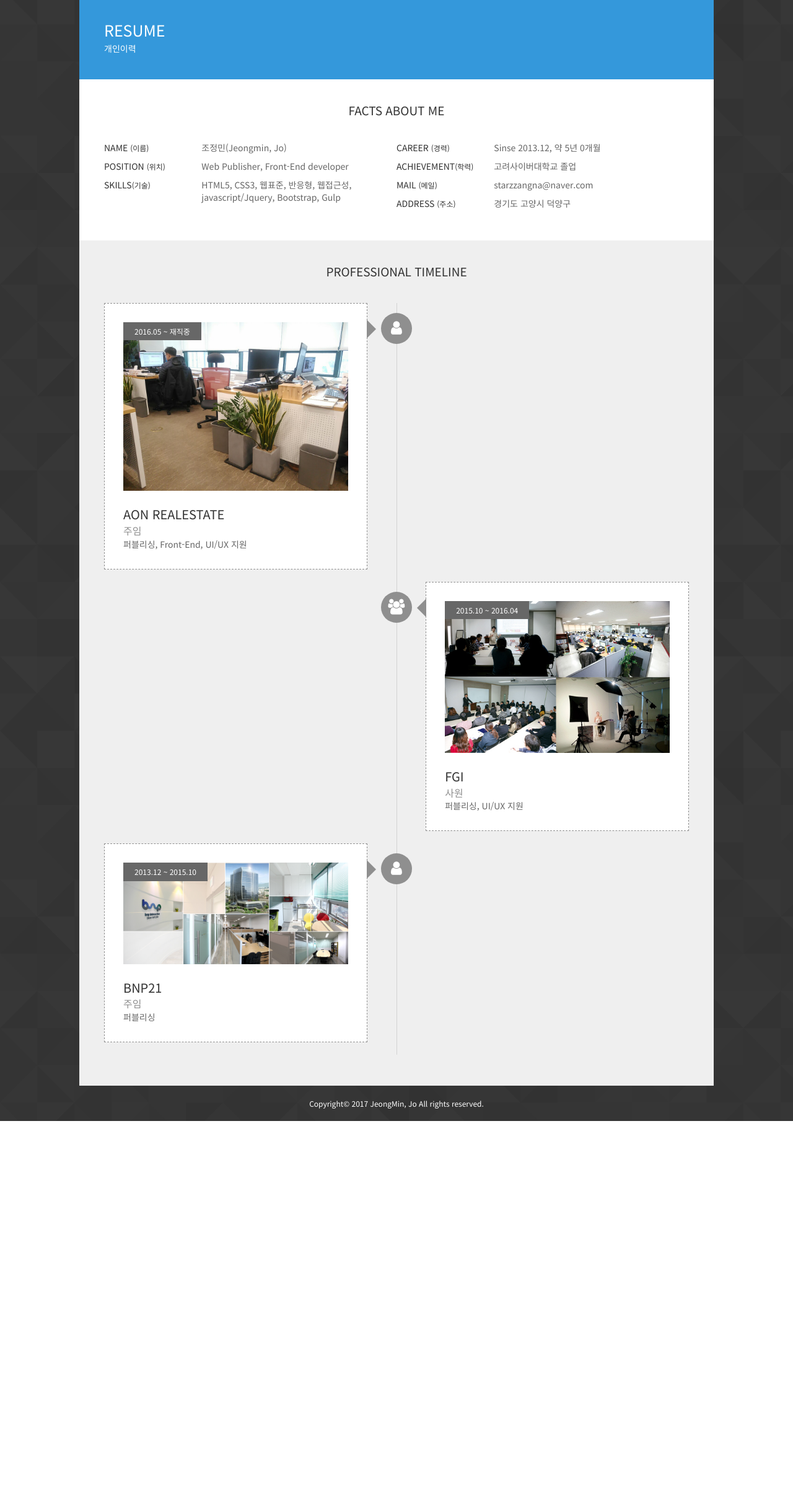
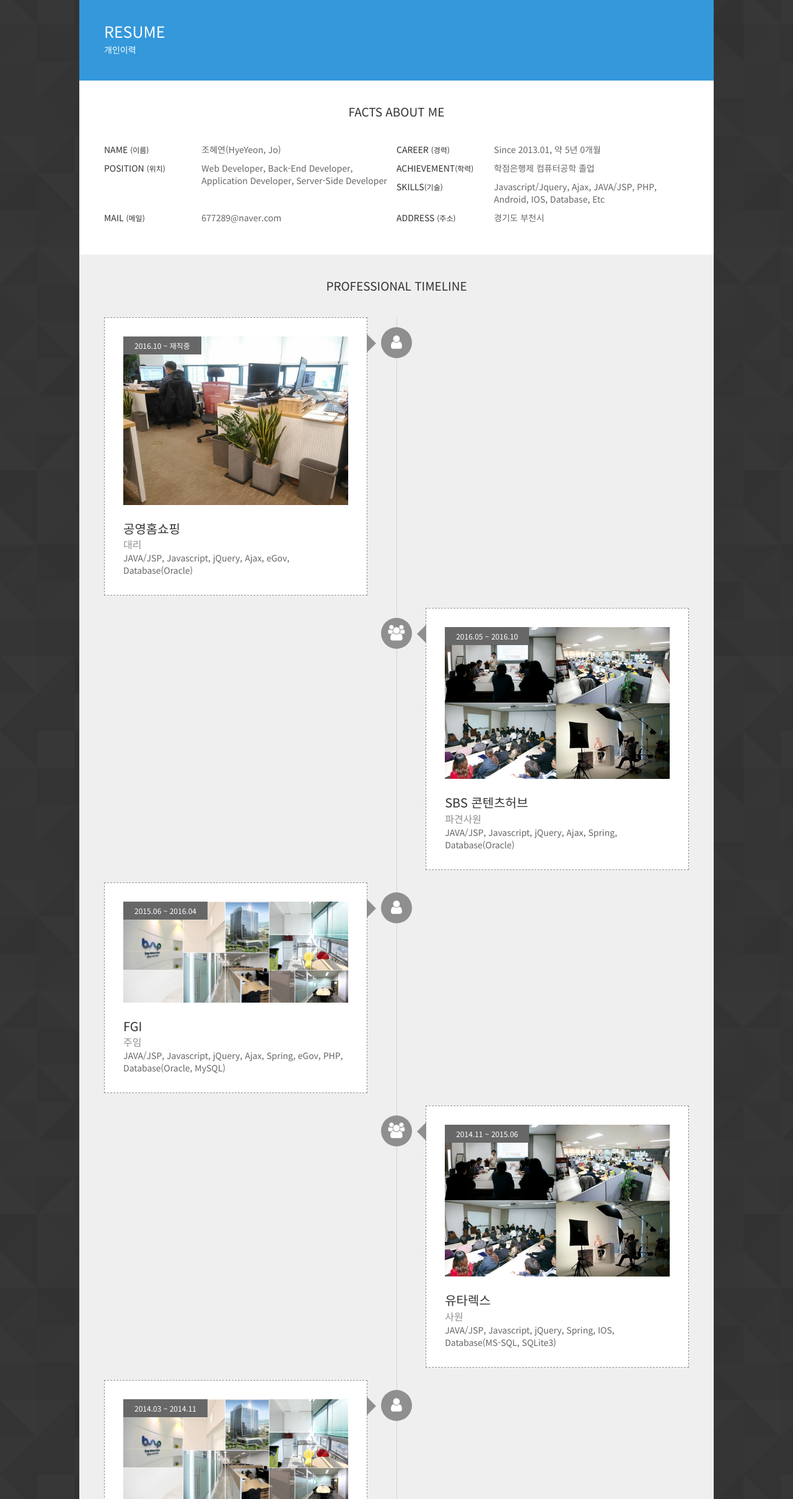
Before and after one commit to Ahji89/portfolio, a plain HTML site: page resume.html in a window 1280 px wide. Shown: the part 381-2800 px from the top of the page at 62% size. Before the commit the page ends 2190 px from the top, so only its background shows below. Drawn offline with Linux system fonts and the light colour scheme.

Commit message:
내용 변경
내용 변경

```diff
--- a/resume.html
+++ b/resume.html
@@ -5,13 +5,13 @@
     <meta charset="UTF-8">
     <meta http-equiv="X-UA-Compatible" content="IE=edge" />
     <meta name="viewport" content="width=device-width, initial-scale=1">
-    <title>Haseon Portfolio</title>
+    <title>Ahji Portfolio</title>
     <meta name="viewport" content="width=device-width, initial-scale=1">
-<meta name="keywords" content="Haseon, Front End Developer, Web Publisher, 웹퍼블리셔 , 웹접근성 , 반응형웹 , 프론트앤드 개발자 , 포트폴리오, 하선">
-<meta name="description" content="Haseon, Front-End Developer , Web Publisher">
+<meta name="keywords" content="HyeYeon, Ahji, Back End Developer, Web Developer, Application Developer, Server-Side Developer, 웹개발자, 백엔드 개발자, 앱개발자, 서버개발자, 포트폴리오, 조혜연">
+<meta name="description" content="HyeYeon, Ahji, Back-End Developer, Web Developer, Application Developer, Server-Side Developer">
 <meta name="Location" content="South Korea">
 <meta name="Distribution" content="global">
-<meta name="author" content="Haseon(mini@naver.com)">
+<meta name="author" content="Ahji(677289@naver.com)">
 <link rel="stylesheet" href="resources/css/style.css">
 
 <!--[if lt IE 9]>
@@ -29,13 +29,15 @@
     <div class="col-md-8">
         <section class="info">
             <div class="name">
-                <h1>Haseon</h1>
+                <h1>Ahji</h1>
             </div>
             <article class="explanation">
                 <span>The experienced </span>
                 <span class="headline">
                    <b>Web Publisher,</b>
                    <b>Front-End Developer</b>
+                   <b>Application Developer,</b>
+                   <b>Server-Side Developer</b>
                 </span>
             </article>
             <nav class="nav">
@@ -120,7 +122,7 @@
                                             <span class="tit">name <i>(이름)</i></span>
                                         </div>
                                         <div class="col-md-8">
-                                            <p>조정민(Jeongmin, Jo)</p>
+                                            <p>조혜연(HyeYeon, Jo)</p>
                                         </div>
                                     </div>
                                 </li>
@@ -130,7 +132,7 @@
                                             <span class="tit">career <i>(경력)</i></span>
                                         </div>
                                         <div class="col-md-8">
-                                            <p>Sinse 2013.12, <span class="experience-date"></span></p>
+                                            <p>Since 2013.01, <span class="experience-date"></span></p>
                                         </div>
                                     </div>
                                 </li>
@@ -140,7 +142,7 @@
                                             <span class="tit">position <i>(위치)</i></span>
                                         </div>
                                         <div class="col-md-8">
-                                            <p>Web Publisher, Front-End developer</p>
+                                            <p>Web Developer, Back-End Developer, Application Developer, Server-Side Developer</p>
                                         </div>
                                     </div>
                                 </li>
@@ -150,7 +152,7 @@
                                             <span class="tit">achievement<i>(학력)</i></span>
                                         </div>
                                         <div class="col-md-8">
-                                            <p>고려사이버대학교 졸업</p>
+                                            <p>학점은행제 컴퓨터공학 졸업</p>
                                         </div>
                                     </div>
                                 </li>
@@ -160,7 +162,7 @@
                                             <span class="tit">skills<i>(기술)</i></span>
                                         </div>
                                         <div class="col-md-8">
-                                            <p>HTML5, CSS3, 웹표준, 반응형, 웹접근성, javascript/Jquery, Bootstrap, Gulp</p>
+                                            <p>Javascript/Jquery, Ajax, JAVA/JSP, PHP, Android, IOS, Database, Etc</p>
                                         </div>
                                     </div>
                                 </li>
@@ -170,7 +172,7 @@
                                             <span class="tit">mail <i>(메일)</i></span>
                                         </div>
                                         <div class="col-md-8">
-                                            <p>starzzangna@naver.com</p>
+                                            <p>677289@naver.com</p>
                                         </div>
                                     </div>
                                 </li>
@@ -180,7 +182,7 @@
                                             <span class="tit">address <i>(주소)</i></span>
                                         </div>
                                         <div class="col-md-8">
-                                            <p>경기도 고양시 덕양구</p>
+                                            <p>경기도 부천시</p>
                                         </div>
                                     </div>
                                 </li>
@@ -199,14 +201,14 @@
                                     <i class="fa fa-user"></i>
                                 </div>
                                 <div class="timeline-panel">
-                                    <p class="timeline-time">2016.05 ~ 재직중</p>
+                                    <p class="timeline-time">2016.10 ~ 재직중</p>
                                     <div class="timeline-photo">
                                         <img src="resources/images/resume/resume-03.jpg" alt="">
                                     </div>
                                     <div class="timeline-text">
-                                        <p class="tit">AON REALESTATE</p>
-                                        <span class="class">주임</span>
-                                        <p class="text">퍼블리싱, Front-End, UI/UX 지원</p>
+                                        <p class="tit">공영홈쇼핑</p>
+                                        <span class="class">대리</span>
+                                        <p class="text">JAVA/JSP, Javascript, jQuery, Ajax, eGov, Database(Oracle)</p>
                                     </div>
                                 </div>
                             </li>
@@ -215,14 +217,14 @@
                                     <i class="fa fa-users"></i>
                                 </div>
                                 <div class="timeline-panel">
-                                    <p class="timeline-time">2015.10 ~ 2016.04</p>
+                                    <p class="timeline-time">2016.05 ~ 2016.10</p>
                                     <div class="timeline-photo">
                                         <img src="resources/images/resume/resume-02.jpg" alt="">
                                     </div>
                                     <div class="timeline-text">
-                                        <p class="tit">FGI</p>
-                                        <span class="class">사원</span>
-                                        <p class="text">퍼블리싱, UI/UX 지원</p>
+                                        <p class="tit">SBS 콘텐츠허브</p>
+                                        <span class="class">파견사원</span>
+                                        <p class="text">JAVA/JSP, Javascript, jQuery, Ajax, Spring, Database(Oracle)</p>
                                     </div>
                                 </div>
                             </li>
@@ -231,14 +233,62 @@
                                     <i class="fa fa-user"></i>
                                 </div>
                                 <div class="timeline-panel">
-                                    <p class="timeline-time">2013.12 ~ 2015.10</p>
+                                    <p class="timeline-time">2015.06 ~ 2016.04</p>
                                     <div class="timeline-photo">
                                         <img src="resources/images/resume/resume-01.jpg" alt="">
                                     </div>
                                     <div class="timeline-text">
-                                        <p class="tit">BNP21</p>
+                                        <p class="tit">FGI</p>
                                         <span class="class">주임</span>
-                                        <p class="text">퍼블리싱</p>
+                                        <p class="text">JAVA/JSP, Javascript, jQuery, Ajax, Spring, eGov, PHP, Database(Oracle, MySQL)</p>
+                                    </div>
+                                </div>
+                            </li>
+                            <li class="right">
+                                <div class="timeline-badge">
+                                    <i class="fa fa-users"></i>
+                                </div>
+                                <div class="timeline-panel">
+                                    <p class="timeline-time">2014.11 ~ 2015.06</p>
+                                    <div class="timeline-photo">
+                                        <img src="resources/images/resume/resume-02.jpg" alt="">
+                                    </div>
+                                    <div class="timeline-text">
+                                        <p class="tit">유타렉스</p>
+                                        <span class="class">사원</span>
+                                        <p class="text">JAVA/JSP, Javascript, jQuery, Spring, IOS, Database(MS-SQL, SQLite3)</p>
+                                    </div>
+                                </div>
+                            </li>
+                            <li>
+                                <div class="timeline-badge">
+                                    <i class="fa fa-user"></i>
+                                </div>
+                                <div class="timeline-panel">
+                                    <p class="timeline-time">2014.03 ~ 2014.11</p>
+                                    <div class="timeline-photo">
+                                        <img src="resources/images/resume/resume-01.jpg" alt="">
+                                    </div>
+                                    <div class="timeline-text">
+                                        <p class="tit">마이컴소프트</p>
+                                        <span class="class">사원</span>
+                                        <p class="text">JAVA/JSP, Javascript, Android, Database(Oracle, MySQL), Window Server 관리</p>
+                                    </div>
+                                </div>
+                            </li>
+                            <li class="right">
+                                <div class="timeline-badge">
+                                    <i class="fa fa-users"></i>
+                                </div>
+                                <div class="timeline-panel">
+                                    <p class="timeline-time">2013.01 ~ 2014.02</p>
+                                    <div class="timeline-photo">
+                                        <img src="resources/images/resume/resume-02.jpg" alt="">
+                                    </div>
+                                    <div class="timeline-text">
+                                        <p class="tit">넷티드</p>
+                                        <span class="class">사원</span>
+                                        <p class="text">JAVA/JSP, Javascript, Ruby, API, Spring, IOS, Database(PostgreSQL, SQLite3), UI/UX 작업 지원</p>
                                     </div>
                                 </div>
                             </li>
@@ -247,7 +297,7 @@
                 </section>
             </div>
         </div>
-        <footer>Copyright© 2017 JeongMin, Jo All rights reserved.</footer>
+        <footer>Copyright© 2018 HyeYeon, Jo All rights reserved.</footer>
 <button class="back-top">
     <i class="fa fa-arrow-up"></i>
 </button> <script src="resources/js/jquery-1.12.4.min.js"></script>
```
